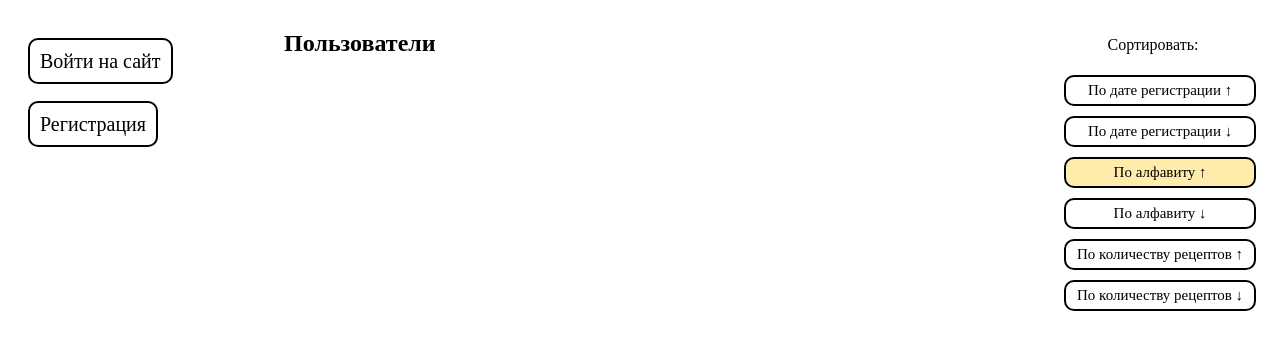
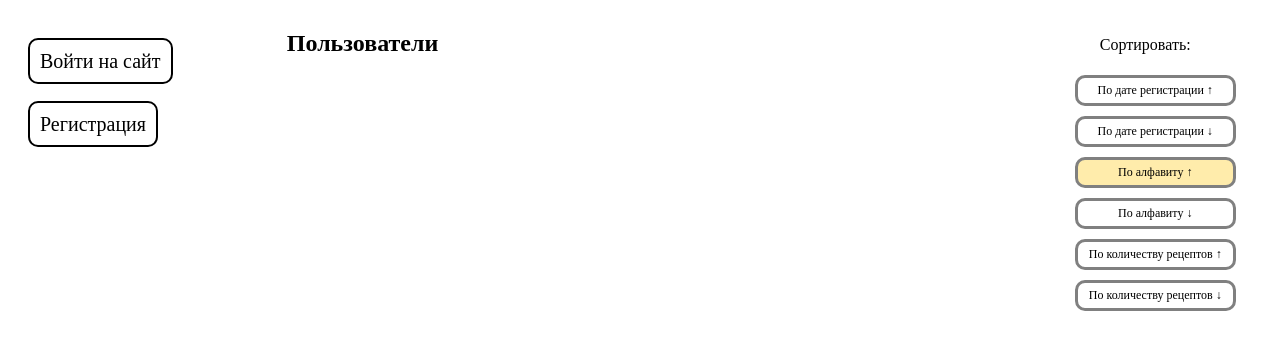
Before and after one commit to Odyvia42/UsersRecipes-Django, a Django app: page /users-sort-by-username-asc/ in a window 1280 px wide. Shown: the part 113-463 px from the top of the page. Run offline with Django 4.2, Linux system fonts and the light colour scheme.

Commit message:
Исправлена ошибка оформления кнопок сортировки, из-за которой при фокусировании на них сдвигались все кнопки сортировки.

```diff
--- a/recipeblog/static/recipeblog/user-list.css
+++ b/recipeblog/static/recipeblog/user-list.css
@@ -111,17 +111,21 @@ margin-right: 10px;
 
 
 .button-sort {
-width: 90%;
+border: 3px solid gray;
+width: 95%;
 height: auto;
-font-size: 15px;
-padding: 5px;
+font-size: 12px;
+padding-top: 5px;
+padding-bottom: 5px;
+padding-left: 1px;
+padding-right: 1px;
 margin-top: 5px;
 margin-bottom: 5px;
 }
 
 .button-sort:hover,
 .button-sort:focus {
-border: 5px solid #00ec9e;
+border: 3px solid #00ec9e;
 }
 
 .current-sort {
```
